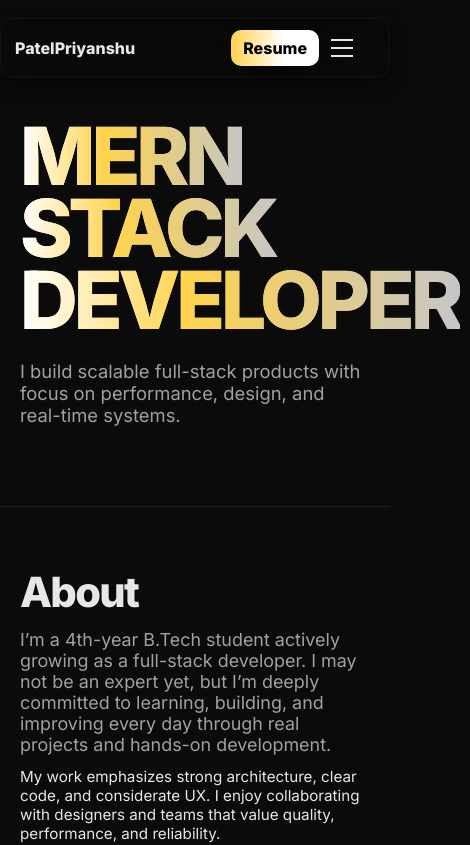
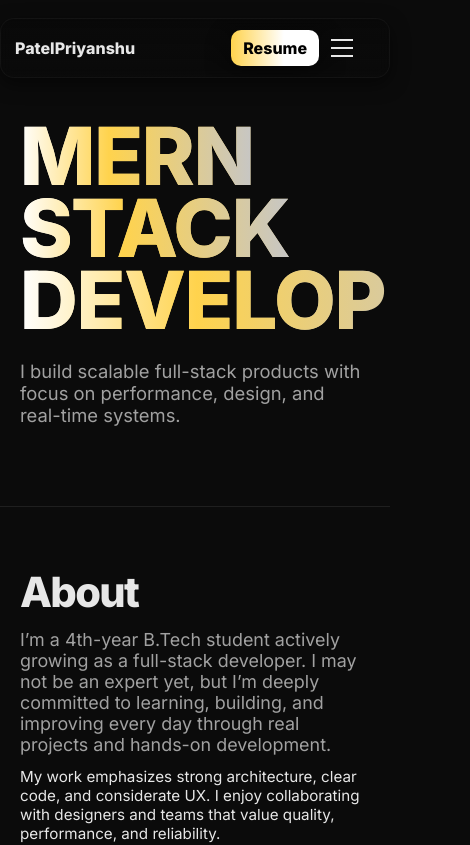
Before and after one commit to priyanshu655/portfolio, a React app: page / in a window 390 px wide. Shown: the top 845 px of the page, 470 px wide, since content can reach past the window. Built offline with nearby package versions, Linux system fonts and the light colour scheme; the HTML template or start-up script is replaced by a standard one.

Commit message:
Add responsive styles and improved project section

```diff
--- a/src/components/Hero.jsx
+++ b/src/components/Hero.jsx
@@ -1,25 +1,46 @@
+import { useEffect, useState } from "react";
 import TextReveal from "./TextReveal";
 import Magnetic from "./Magnetic";
 
 export default function Hero() {
+  const [isMobile, setIsMobile] = useState(false);
+
+  useEffect(() => {
+    // Run ONCE on mount — no reflow loop
+    const mq = window.matchMedia("(max-width: 768px)");
+    setIsMobile(mq.matches);
+  }, []);
+
   return (
     <section id="hero" className="hero container">
+      <h1 className="hero-title" aria-label="MERN Stack Developer">
 
-      {/* OCHI-STYLE TEXT REVEAL - visible on load */}
-      <div>
-        <h1 className="hero-title" aria-label="MERN Stack Developer">
+        {/* LINE 1 */}
+        {isMobile ? (
+          <TextReveal text="MERN STACK" />
+        ) : (
           <Magnetic strength={28}>
-            <TextReveal text="MERN STACK DEVELOPER" />
+            <TextReveal text="MERN STACK" />
           </Magnetic>
-        </h1>
-      </div>
+        )}
 
-      {/* SUBTEXT - immediately visible */}
+        <br />
+
+        {/* LINE 2 */}
+        {isMobile ? (
+          <TextReveal text="DEVELOPER" />
+        ) : (
+          <Magnetic strength={28}>
+            <TextReveal text="DEVELOPER" />
+          </Magnetic>
+        )}
+
+      </h1>
+
       <p className="hero-sub">
         I build scalable full-stack products with focus on performance,
         design, and real-time systems.
       </p>
-
     </section>
   );
 }
--- a/src/index.css
+++ b/src/index.css
@@ -871,3 +871,121 @@ p {
     display: block;
   }
 }
+
+/* =====================================
+   MOBILE: DISABLE HOVER TRANSFORMS
+   ===================================== */
+
+@media (hover: none) and (pointer: coarse) {
+  /* project rows */
+  .project-row:hover {
+    transform: none !important;
+  }
+
+  /* lift cards */
+  .project-card-wrapper:hover .lift-card {
+    box-shadow: 0 12px 28px rgba(0,0,0,0.45);
+  }
+
+  .project-card-wrapper:hover .lift-card::before,
+  .project-card-wrapper:hover .lift-card::after {
+    opacity: 0;
+  }
+
+  /* skills */
+  .skill-row:hover {
+    padding-left: 0;
+    border-bottom-color: var(--border-color);
+  }
+
+  .skill-row::after {
+    opacity: 0;
+    transform: none;
+  }
+}
+
+/* =====================================
+   GLOBAL MOBILE SAFETY
+   ===================================== */
+
+@media (max-width: 768px) {
+  body {
+    overflow-x: hidden;
+  }
+
+  .container,
+  .section,
+  .projects,
+  .projects-list {
+    max-width: 100vw;
+    overflow-x: hidden;
+  }
+}
+
+@media (max-width: 768px) {
+  * {
+    transition-duration: 0.12s !important;
+  }
+}
+
+
+/* =====================================
+   HERO TEXT REVEAL MOBILE STABILITY
+   ===================================== */
+
+.hero-title {
+  display: inline-block;
+}
+
+@media (max-width: 768px) {
+  .hero-title {
+    font-size: clamp(3rem, 10vw, 4.5rem);
+    line-height: 1.08;
+    letter-spacing: -0.02em;
+    word-break: keep-all;
+  }
+
+  .hero-sub {
+    font-size: 1rem;
+    max-width: 100%;
+  }
+}
+
+@media (max-width: 768px) {
+  .hero-title {
+    font-size: clamp(3rem, 10vw, 4.5rem);
+    line-height: 1.08;
+    letter-spacing: -0.02em;
+  }
+}
+
+
+@media (max-width: 768px) {
+  .hero-title {
+    font-size: clamp(3rem, 10vw, 4.5rem);
+    line-height: 1.08;
+    letter-spacing: -0.02em;
+    word-break: keep-all;
+  }
+}
+
+
+/* =====================================
+   HERO TITLE MOBILE SIZE ADJUSTMENT
+   ===================================== */
+
+@media (max-width: 768px) {
+  .hero-title {
+    font-size: clamp(2.6rem, 8.5vw, 3.8rem); /* slightly smaller */
+    line-height: 1.12;
+    letter-spacing: -0.015em;
+  }
+}
+
+/* Extra safety for very small phones */
+@media (max-width: 420px) {
+  .hero-title {
+    font-size: 2.4rem;
+    line-height: 1.15;
+  }
+}
```
